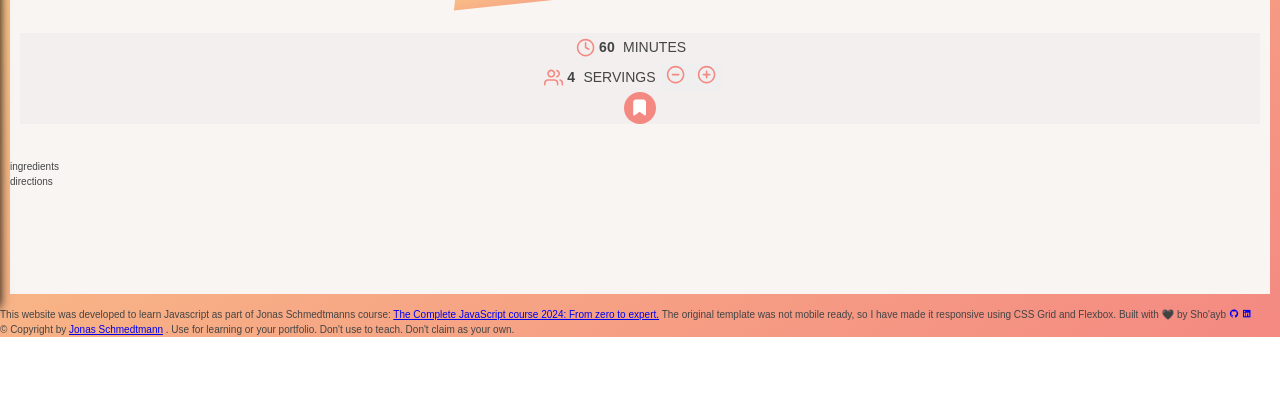
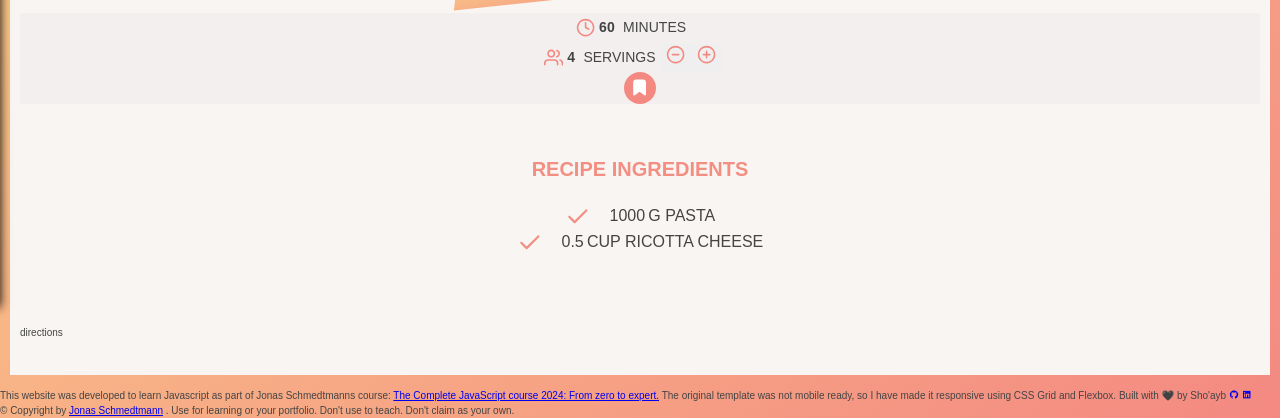
Before and after one commit to Sho-ayb/forkify-recipe-app-jonas, a website built with webpack: page src/template.html in a window 1280 px wide. Shown: the part 493-911 px from the top of the page. Before the commit the page ends 830 px from the top, so only its background shows below. Built offline with nearby package versions, Linux system fonts and the light colour scheme.

Commit message:
Recipe ingredients list scss styles completed

```diff
--- /dev/null
+++ b/src/scss/blocks/_recipe-list.scss
@@ -0,0 +1,14 @@
+@use "../base/variables" as variables;
+
+body .main .recipe__ingredients .recipe__ingredient-list .recipe__ingredient {
+  font-size: variables.$font-size-md;
+  text-transform: uppercase;
+  justify-content: center;
+
+  svg {
+    width: 1.6rem;
+    height: 1.6rem;
+    margin-right: variables.$spacing-md;
+    fill: variables.$color-text-orange;
+  }
+}
--- a/src/scss/components/_main.scss
+++ b/src/scss/components/_main.scss
@@ -33,6 +33,8 @@ body .main {
         opacity: 0.6;
       }
     }
+
+    // section recipe details
 
     &__title-container {
       position: absolute;
@@ -83,7 +85,7 @@ body .main {
       justify-content: center;
       align-items: center;
       width: 100%;
-      padding: 3.5em 1em;
+      padding: 1.5em 1em;
     }
 
     &__details {
@@ -94,5 +96,26 @@ body .main {
       align-items: center;
       background-color: variables.$color-body-background-grey-2;
     }
+
+    // section ingredients
+
+    &__ingredients {
+      padding: 3.5em 1em;
+
+      &--heading {
+        font-size: variables.$font-size-xl;
+        font-weight: 700;
+        text-transform: uppercase;
+        text-align: center;
+        margin-bottom: 1em;
+        color: variables.$color-text-orange;
+      }
+    }
+
+    // section directions
+
+    &__directions {
+      padding: 3.5em 1em;
+    }
   }
 }
--- a/src/scss/style.scss
+++ b/src/scss/style.scss
@@ -12,6 +12,7 @@
 @use "blocks/nav-item";
 @use "blocks/nav-btn";
 @use "blocks/recipe-info";
+@use "blocks/recipe-list";
 
 // Components
 
--- a/src/scss/utilities/_layout.scss
+++ b/src/scss/utilities/_layout.scss
@@ -1,3 +1,5 @@
+// Grid layout
+
 .u-grid {
   min-height: 100vh;
   gap: 0.3em;
@@ -13,3 +15,16 @@
     "mnn"
     "ftr";
 }
+
+.u-grid-col {
+  display: grid;
+  grid-template-columns: 1fr;
+  grid-template-rows: auto;
+}
+
+// Flex layout
+
+.u-flex-row {
+  display: flex;
+  gap: 0.2em;
+}
--- a/src/template.html
+++ b/src/template.html
@@ -80,13 +80,13 @@
             class="recipe__img"
           />
 
-          <div class="recipe__title-container">
+          <figcaption class="recipe__title-container">
             <h1 class="recipe__title">
               <span>Mexican "Flatbread" Pizza</span>
             </h1>
-          </div>
+          </figcaption>
         </figure>
-        <div class="recipe__detail-container">
+        <section class="recipe__detail-container">
           <div class="recipe__details">
             <div class="recipe__info">
               <svg class="recipe__info-icon">
@@ -128,9 +128,39 @@
               </svg>
             </button>
           </div>
-          </div>
-          <div class="recipe__ingredients">ingredients</div>
-          <div class="recipe__directions">directions</div>
+          </section>
+          <section class="recipe__ingredients [ u-grid-col ]">
+
+            <h2 class="recipe__ingredients--heading">Recipe Ingredients</h2>
+            <ul class="recipe__ingredient-list [ u-grid-col ]">
+              <li class="recipe__ingredient [ u-flex-row ]">
+                <svg class="recipe__icon">
+                  <use href="assets/img/icons.svg#icon-check"></use>
+                </svg>
+                <div class="recipe__quantity">1000</div>
+                <div class="recipe__description">
+                  <span class="recipe__unit">g</span>
+                  pasta
+                </div>
+              </li>
+
+              <li class="recipe__ingredient [ u-flex-row ]">
+                <svg class="recipe__icon">
+                  <use href="assets/img/icons.svg#icon-check"></use>
+                </svg>
+                <div class="recipe__quantity">0.5</div>
+                <div class="recipe__description">
+                  <span class="recipe__unit">cup</span>
+                  ricotta cheese
+                </div>
+              </li>
+            </ul>
+
+
+
+
+          </section>
+          <section class="recipe__directions">directions</section>
         </div>
       </main>
       <footer class="footer">
```
